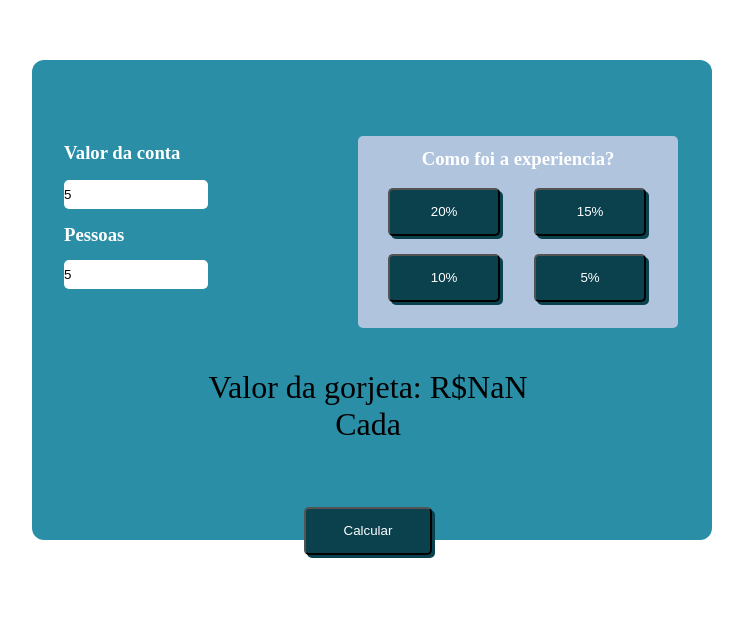
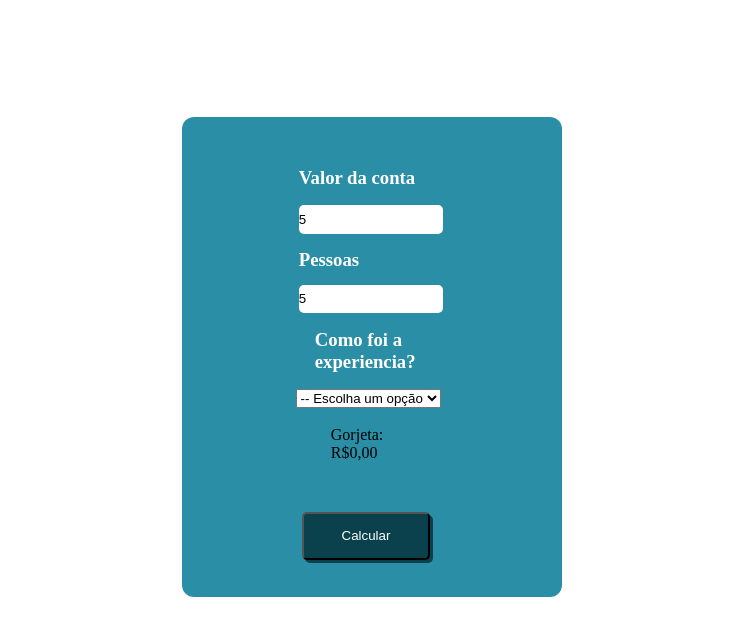
Before and after one commit to paulodev34/Calculadora-de-Gorjetas, a plain HTML site: page index.html in a window 1280 px wide. Both pictures are taken after typing "5", "5" into the empty fields and a click on the button "Calcular". Shown: the whole page, without its empty margins (268-1011 px from the left). Drawn offline with Linux system fonts and the light colour scheme; files that its build step writes are made by us from their sources.

Commit message:
Add files via upload

```diff
--- a/index.html
+++ b/index.html
@@ -16,25 +16,27 @@
 				 <input type="number" name="cont" id="cont" class="cont" placeholder="$">
 
 				<h3>Pessoas</h3>
-				<input type="number" name="pessoas" id="servicepessoas" class="pessoas" >
+				<input type="number" name="pessoas" id="pessoas" class="pessoas" >
 			</label><!-cont-->
 
 
-				 	<label class="quality" id="quality">
+				 	<label class="quality" >
 					<h3>Como foi a experiencia?</h3>
 
-
-					<input type="button" value="20%" class="forminput" > </input>
-					<input type="button" value="15%" class="forminput"></input>
-					<input type="button" value="10%" class="forminput"></input>
-					<input type="button" value="5%" class="forminput"></input>
-
+						<select name="quality" id="quality" class="formselect">
+							<option disable selected value="0">-- Escolha um opção </option>
+							<option value="0.3" > 30% - Incrível</option>
+							<option value="0.2"> 20% - Bom</option>
+							<option value="0.15"> 15% - Aceitavél</option>
+							<option value="0.10"> 10% - Ruím</option>
+							<option value="0.05"> 05% - Péssimo</option>
+						</select>
 
 					</label>
 
 				<div id="totaltip">
-					Valor da gorjeta:
-					R$<span id="total">0.00</span>
+					Gorjeta:
+					R$<span id="total">0,00</span>
 					<span id="totalpeople">Cada</span>
 				</div>
 
--- a/script.js
+++ b/script.js
@@ -1,28 +1,28 @@
 function calculateTip(event) {
 	event.preventDefault();
 	let cont = document.getElementById('cont').value;
-	let servicepessoas = document.getElementById('servicepessoas').value;
-	let numOfquality = document.getElementById('quality').value;
-	if(cont == '' | servicepessoas == 0){
+	let quality = document.getElementById('quality').value;
+	let mumOfpessoas = document.getElementById('pessoas').value;
+	if(cont == '' | quality == 0){
 	alert("Por favor, preencha os valores")
 	return;
 	}
 
-	if(numOfquality == "" | numOfquality <= 1) {
-		numOfquality = 1;
+	if(mumOfpessoas == "" | mumOfpessoas <= 1) {
+		mumOfpessoas = 1;
 	document.getElementById('totalpeople').style.display = "none"
 	}
 	else {
 	document.getElementById('totalpeople').style.display = "block"
 	}
 
-	let total = (cont * servicepessoas) / numOfquality;
+	let total = (cont * quality) / mumOfpessoas;
 	total = total.toFixed(2);
 	document.getElementById('total').innerHTML = total;
 	document.getElementById('totaltip').style.display = "block";
 }
 
-document.getElementById('totaltip').style.display = "none";
+
 document.getElementById('totalpeople').style.display = "none";
 
 document.getElementById('tipsform').addEventListener('submit', calculateTip);
--- a/style.css
+++ b/style.css
@@ -14,16 +14,15 @@ html,body{
 .container{
 	margin: 60px auto;
 	height: 480px;
-	width: 680px;
+	width: 380px;
 	background-color: #298ea6;
 	border-radius: 12px;
 }
 
 
 form{
-	float: left;
 	padding: 50px 0;
-	margin: 2rem;
+	margin: 7.3rem;
 }
 
 form h3{
@@ -47,59 +46,37 @@ form h3{
 	height: 1.8rem;
 }
 
-.quality{
-	margin: -18% -1%;
-	float: right;
-	height: 12rem;
-	width: 20rem;
-	border-radius: 5px;
-	background-color: 	#B0C4DE;
+.quality h3{
+	margin: 1rem 2rem 0 1rem;
 }
 
-.quality h3{
-	margin-top: 0.7rem;
-	text-align: center;
+.quality{
+	height: 1rem;
+	width: 2rem;
+	border-radius: 5px;
 }
 
-.forminput{
-	margin: 18px 0 0 30px;
-	background-color: #0b404d;
-	color: white;
-	width: 7rem;
-	height: 3rem;
-	border-radius: 5px;
-	box-shadow: #0b404d 3px 3px 0px;
-	transition: transform 200ms, box-shadow 200ms;
-}
-
-.forminput:active{
-	margin: 18px 0 0 30px;
-	color: white;
-	width: 7rem;
-	height: 3rem;
-	border-radius: 5px;
-	transform: translateY(3px) translateX(3px);
-	box-shadow: 0px 0px 0px;
-
+.formselect{
+	margin: 1rem -0.2rem;
 }
 
 .formsubmit{
-	position: relative;
 	width: 8rem;
 	height: 3rem;
-	margin: 4rem 15rem;
+	margin: 3rem 0.2rem;
 	background-color: #0b404d;
 	border-radius: 5px;
+	display: inline-block;
 	color: white;
 	box-shadow: #0b404d 3px 3px 0px;
 	transition: transform 200ms, box-shadow 200ms;
 }
 
 .formsubmit:active{
-	position: relative;
 	width: 8rem;
 	height: 3rem;
-	margin: 4rem 15rem;
+	margin: 3rem 0.2rem;
+	display: inline-block
 	border-radius: 5px;
 	color: white;
 	transform: translateY(3px) translateX(3px);
@@ -107,8 +84,7 @@ form h3{
 }
 
 #totaltip{
-	text-align: center;
-	font-size: 2rem;
+	display: inline-block;
 	color: black;
-	margin-top: 5rem ;
+	margin: 0.1rem 2rem;
 }
```
